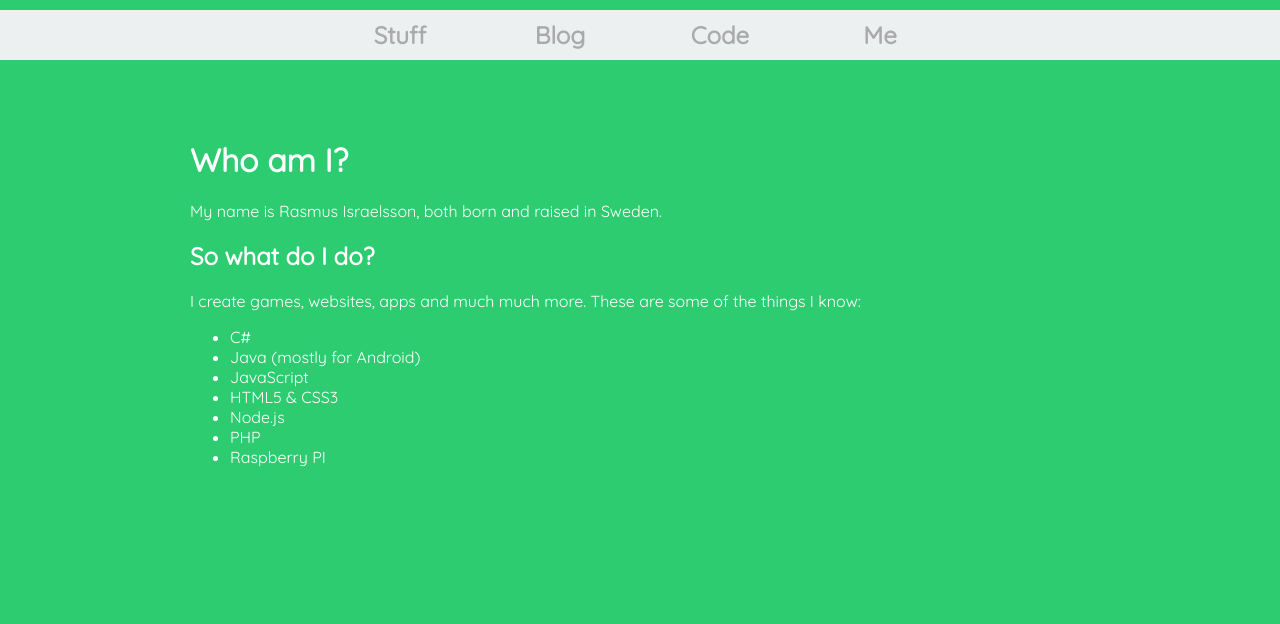
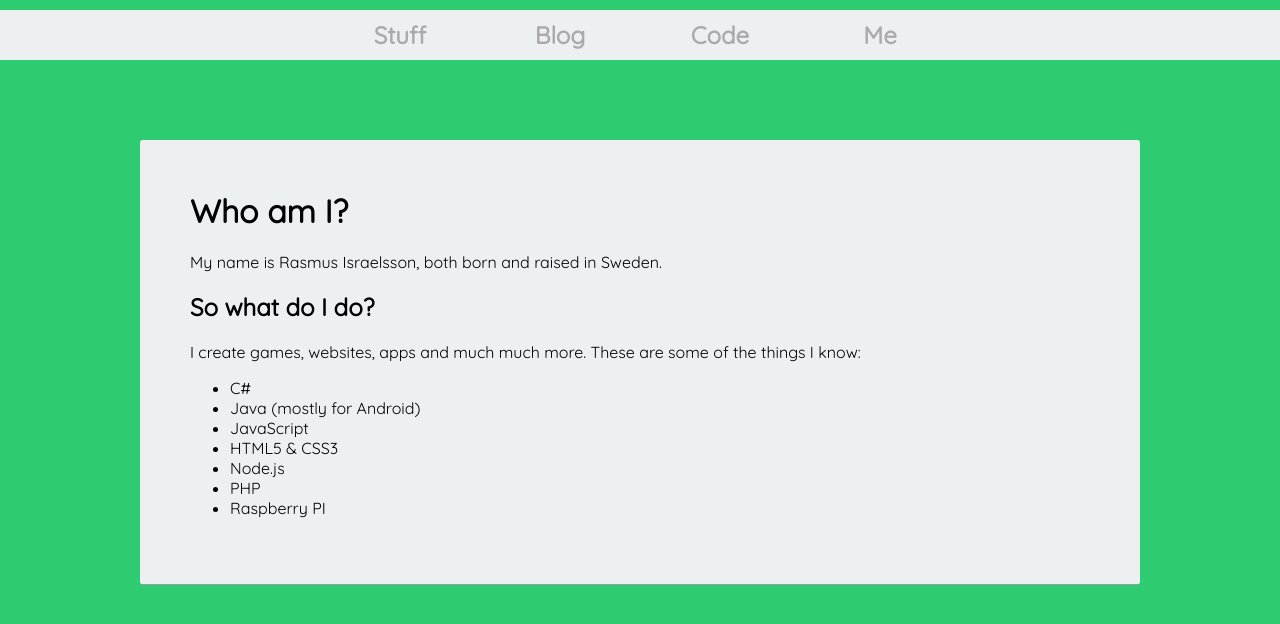
Before and after one commit to rasmusir/rasmusir.github.io, a Jekyll site: the page built from index.html, in a window 1280 px wide. Shown: the top 624 px of the page. Built offline with Jekyll 4.4.1, drawn with Linux system fonts in a browser that asks for light colours.

```diff
--- a/_sass/_base.scss
+++ b/_sass/_base.scss
@@ -7,8 +7,40 @@ h1
 {
     margin: auto;
     max-width: 900px;
-    /* background: $c-cloud; */
-    /* border-radius: 3px; */
-    /* border-bottom: 1px solid rgba(0,0,0,0.35);*/
-    /* border-top: 1px solid white; */
+    background: $c-cloud;
+    padding: 50px;
+    border-radius: 3px;
+    border-bottom: 1px solid rgba(0,0,0,0.35);
+    border-top: 1px solid white;
+    color: black;
+    margin-top: 20px;
+
+    h1
+    {
+        margin-top: 0px;
+        color: black;
+    }
+
+    :first-child
+    {
+        margin-top: 0px;
+    }
+
+    hr
+    {
+        height: 0px;
+        border: 0;
+        border-top: 1px solid rgba(0,0,0,0.1);
+        border-bottom: 1px solid rgba(255,255,255,1);
+    }
+    hr:last-child
+    {
+        display: none;
+        border: 1px solid red;
+    }
 }
+
+#wrapper ::selection
+{
+    background: rgba(0,0,0,0.2);
+}
--- a/_sass/_pagecolors.scss
+++ b/_sass/_pagecolors.scss
@@ -2,8 +2,7 @@
 {
     background-color: $c-me;
 }
-#wrapper.index ::selection
+#wrapper.blog
 {
-    background: rgba(255,255,255,1);
-    color: black;
+    background-color: $c-blog;
 }
```
Also changed, not shown: _posts/1999-11-11-lorem.md (added, +12 -0 lines), _posts/2015-12-03-alright.md (added, +6 -0 lines), _posts/2015-12-07-first.md (added, +6 -0 lines), blog.html (added, +17 -0 lines).
